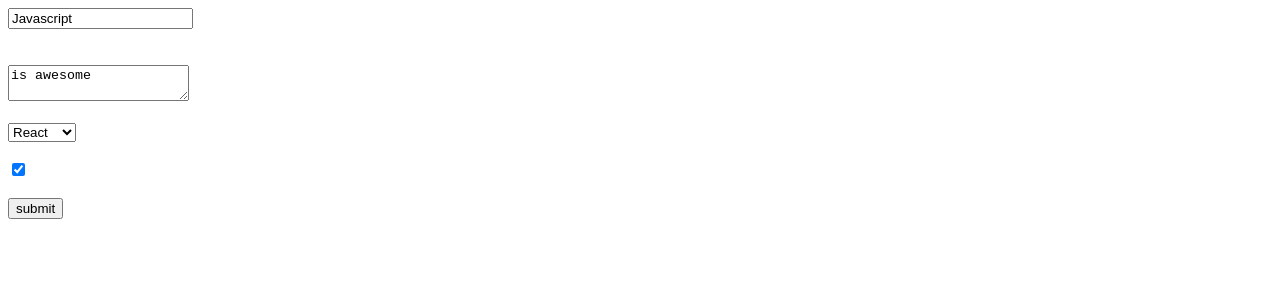
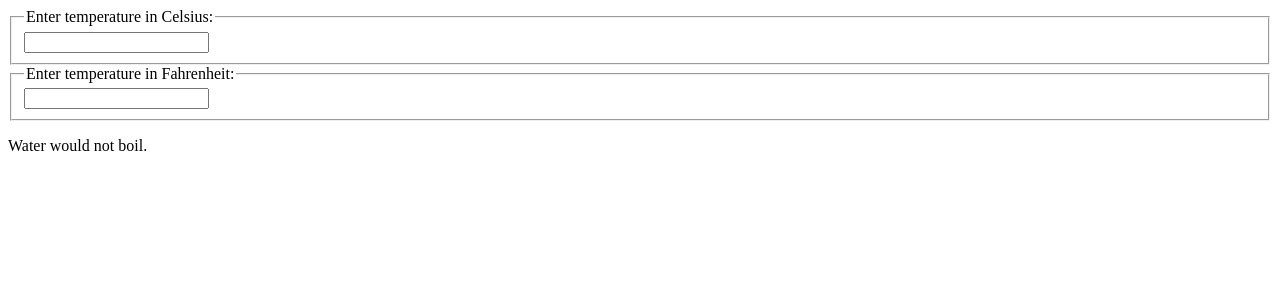
Before and after one commit to fahimhsh/React-Lessons, a React (Vite) app: page / in a window 1280 px wide. Shown: the top 300 px of the page. Built offline with nearby package versions, Linux system fonts and the light colour scheme.

Commit message:
Lifting State Up

```diff
--- a/src/App.jsx
+++ b/src/App.jsx
@@ -1,16 +1,7 @@
-import React from "react";
-import Clock from "./Components/Clock";
-import ClockList from "./Components/ClockList";
-import Form from "./Components/Form";
+import Calculator from "./Components/Calculator";
 
-class App extends React.Component {
-  render() {
-    const quantities = [1, 2, 3];
-    return (
-      <>
-        <Form />
-      </>
-    );
-  }
+function App() {
+  return <Calculator />;
 }
+
 export default App;
--- /dev/null
+++ b/src/Components/BoilingVerdict.jsx
@@ -0,0 +1,6 @@
+export default function BoilingVerdict({ celsius = 0 }) {
+  if (celsius >= 100) {
+    return <p>The water would boil.</p>;
+  }
+  return <p>Water would not boil.</p>;
+}
--- a/src/Components/Button.jsx
+++ /dev/null
@@ -1,10 +0,0 @@
-import React from "react";
-
-class Button extends React.Component {
-  render() {
-    const { change, locale } = this.props;
-    return <button onClick={change}>{locale === "en-US" ? "Switch to English" : "বাংলায় সুইচ করুন"}</button>;
-  }
-}
-
-export default Button;
--- /dev/null
+++ b/src/Components/Calculator.jsx
@@ -0,0 +1,29 @@
+import React from "react";
+import { convert, toCelsius, toFahrenheit } from "../lib/converter";
+import BoilingVerdict from "./BoilingVerdict";
+import TemperatureInput from "./TemperatureInput";
+
+export default class Calclator extends React.Component {
+  state = { temperature: "", scale: "c" };
+
+  handleChange = (e, scale) => {
+    this.setState({
+      temperature: e.target.value,
+      scale,
+    });
+  };
+
+  render() {
+    const { temperature, scale } = this.state;
+    const celsius = scale === "f" ? convert(temperature, toCelsius) : temperature;
+    const fahrenheit = scale === "c" ? convert(temperature, toFahrenheit) : temperature;
+
+    return (
+      <div>
+        <TemperatureInput scale="c" temperature={celsius} onTemperatureChange={this.handleChange} />
+        <TemperatureInput scale="f" temperature={fahrenheit} onTemperatureChange={this.handleChange} />
+        <BoilingVerdict celsius={parseFloat(celsius)} />
+      </div>
+    );
+  }
+}
--- a/src/Components/Clock.jsx
+++ /dev/null
@@ -1,52 +0,0 @@
-import React from "react";
-import Button from "./Button";
-
-class Clock extends React.Component {
-  state = { date: new Date(), locale: "bn-BD" };
-
-  componentDidMount() {
-    this.clockTimer = setInterval(() => {
-      this.tick();
-    }, 1000);
-  }
-
-  componentWillUnmount() {
-    clearInterval(this.clockTimer);
-  }
-
-  tick() {
-    this.setState({ date: new Date() });
-  }
-
-  handleClick = () => {
-    const { locale } = this.state;
-    console.log("clicked!");
-    if (locale === "bn-BD") {
-      this.setState({ locale: "en-US" });
-    } else {
-      this.setState({ locale: "bn-BD" });
-    }
-  };
-
-  render() {
-    const { date, locale } = this.state;
-    // let button;
-    // if (locale === "bn-BD") {
-    //   button = <Button change={this.handleClick}>Switch to English!</Button>;
-    // } else {
-    //   button = <Button change={this.handleClick}>বাংলায় পরিবর্তন করুন!</Button>;
-    // }
-    return (
-      <>
-        <h1>{date.toLocaleTimeString(locale)}</h1>
-        {locale === "bn-BD" ? (
-          <Button change={this.handleClick} locale="en-US" />
-        ) : (
-          <Button change={this.handleClick} locale="bn-BD" />
-        )}
-      </>
-    );
-  }
-}
-
-export default Clock;
--- a/src/Components/ClockList.jsx
+++ /dev/null
@@ -1,13 +0,0 @@
-import Clock from "./Clock";
-
-function ClockList({ quantities }) {
-  return (
-    <>
-      {quantities.map((key) => (
-        <Clock key={key} />
-      ))}
-    </>
-  );
-}
-
-export default ClockList;
--- a/src/Components/Form.jsx
+++ /dev/null
@@ -1,62 +0,0 @@
-import React from "react";
-
-class Form extends React.Component {
-  state = {
-    title: "Javascript",
-    text: "is awesome",
-    library: "React",
-    isAwesome: true,
-  };
-
-  changeHandler = (e) => {
-    let { type, value, checked } = e.target;
-
-    if (type === "text") {
-      this.setState({ title: value });
-    } else if (type === "textarea") {
-      this.setState({ text: value });
-    } else if (type === "select-one") {
-      this.setState({ library: value });
-    } else if (type === "checkbox") {
-      this.setState({ isAwesome: checked });
-    } else {
-      console.log(type);
-    }
-  };
-
-  submitHandler = (e) => {
-    e.preventDefault();
-    const { title, text, library, isAwesome } = this.state;
-    console.log(title, text, library, isAwesome);
-  };
-
-  render() {
-    const { title, text, library, isAwesome } = this.state;
-
-    return (
-      <div>
-        <form onSubmit={this.submitHandler}>
-          <input type="text" placeholder="Enter title..." value={title} onChange={this.changeHandler} />
-          <br />
-          <br />
-          <br />
-          <textarea name="text" value={text} onChange={this.changeHandler}></textarea>
-          <br />
-          <br />
-          <select value={library} onChange={this.changeHandler}>
-            <option value="React">React</option>
-            <option value="Angular">Angular</option>
-          </select>
-          <br />
-          <br />
-          <input type="checkbox" onChange={this.changeHandler} checked={isAwesome} />
-          <br />
-          <br />
-          <input type="submit" value="submit" />
-        </form>
-      </div>
-    );
-  }
-}
-
-export default Form;
--- /dev/null
+++ b/src/Components/TemperatureInput.jsx
@@ -0,0 +1,15 @@
+import React from "react";
+
+const scaleNames = {
+  c: "Celsius",
+  f: "Fahrenheit",
+};
+
+export default function TemperatureInput({ temperature, scale, onTemperatureChange }) {
+  return (
+    <fieldset>
+      <legend>Enter temperature in {scaleNames[scale]}:</legend>
+      <input type="text" value={temperature} onChange={(e) => onTemperatureChange(e, scale)} />
+    </fieldset>
+  );
+}
--- /dev/null
+++ b/src/lib/converter.jsx
@@ -0,0 +1,17 @@
+export function toCelsius(fahrenheit) {
+  return (fahrenheit - 32) * (5 / 9);
+}
+
+export function toFahrenheit(celsius) {
+  return (celsius * 9) / 5 + 32;
+}
+
+export function convert(temp, convertTo) {
+  const input = parseFloat(temp);
+  if (Number.isNaN(input)) {
+    return "";
+  }
+
+  const output = Math.round(convertTo(input) * 1000) / 1000;
+  return output.toString();
+}
```
